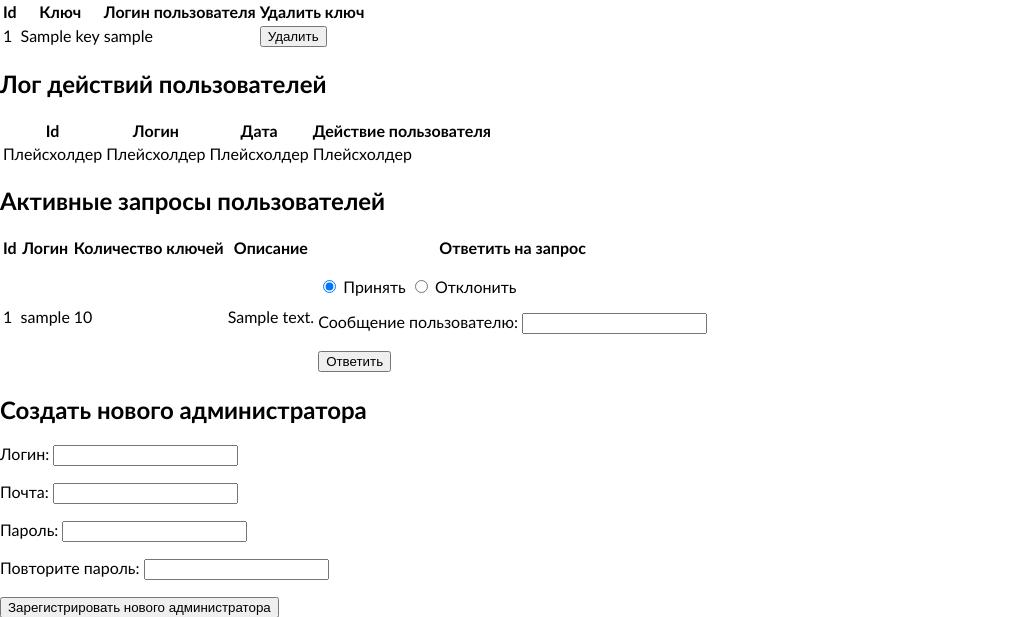
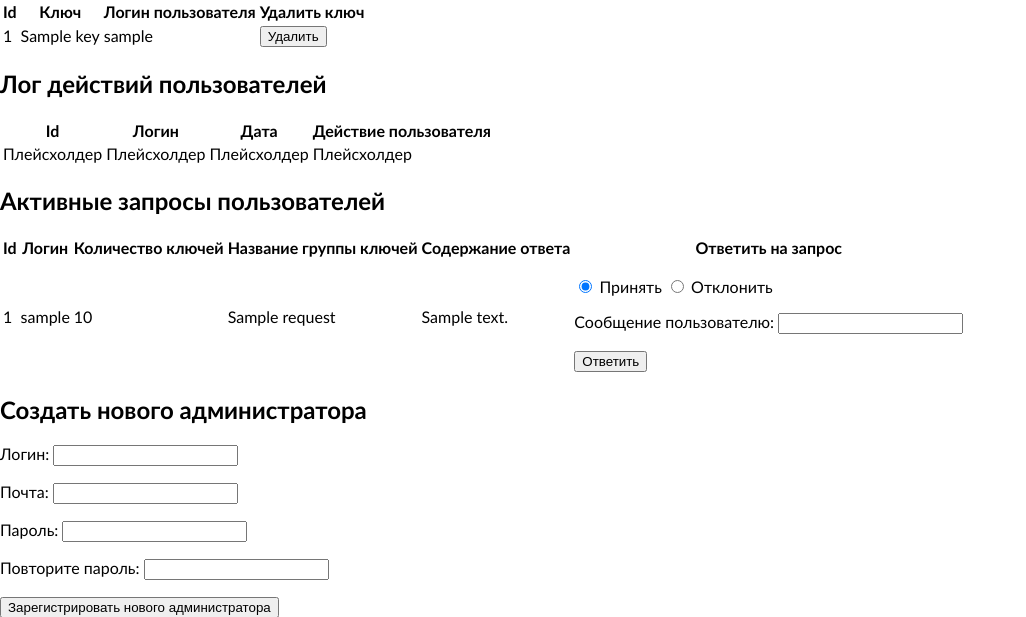
Before and after one commit to Docent681/docent-vpn, a Flask app: page /admin_dashboard in a window 1280 px wide. Shown: the part 293-910 px from the top of the page, without its empty margins (0-1026 px from the left). Run offline with Flask 3, Linux system fonts and the light colour scheme; the visitor is signed in with stand-in values (Sample User, id 1); tables that the repository leaves empty hold one stand-in row (values such as "Sample post").

Commit message:
admin_answer_request logic

```diff
--- a/backend/app.py
+++ b/backend/app.py
@@ -1,5 +1,6 @@
 from flask import Flask, redirect, render_template, url_for, request, session
 from flask_mailman import EmailMessage
+from sqlalchemy.orm import query
 from services import code_generate, create_key, delete_user_key
 from config import Config
 from extensions import db, migrate, mail
@@ -10,7 +11,7 @@ app.config.from_object(Config)
 db.init_app(app)
 mail.init_app(app)
 migrate.init_app(app, db)
-from models import User, Request, Key
+from models import RequestAnswer, User, Request, Key
 
 #Действия при прямом входе по URL
 @app.route('/')
@@ -136,6 +137,7 @@ def user_dashboard():
         return redirect(url_for('login', error=error))
     keys = Key.query.filter(Key.username == current_user).all()
 
+
     session['current_user_login'] = current_user
     return render_template('user_dashboard.html', keys=keys)
 
@@ -205,8 +207,17 @@ def admin_delete_user():
     if user is None:
         error = "Пользователь не найден в системе"
     else:
-        db.session.delete(user)
-        db.session.commit()
+        user_keys = Key.query.filter(Key.username == user.username).all()
+        for key in user_keys:
+            if delete_user_key(key.id) == 0:
+                db.session.delete(key)
+            else:
+                error = "Не получилось удалить ключ"
+        if error != "Не получилось удалить ключ":
+            db.session.delete(user)
+            db.session.commit()
+        else:
+            error = "Пользователь не был удален, так как не получилось удалить чать ключей"
 
     return redirect(url_for('admin_dashboard', error=error))
 
@@ -230,6 +241,42 @@ def admin_delete_key():
 @app.route('/admin_answer_request', methods=['POST'])
 def admin_answer_request():
     error = None
+
+    req_id = request.form.get('req_id')
+    keygroup_name = request.form.get('keygroup_name')
+    answer_request = request.form.get('answer_request')
+    answer_message = request.form.get('answer_message')
+    username = request.form.get('username')
+
+    if Request.query.filter(Request.id == req_id ).first() is not None:
+        req = Request.query.filter(Request.id == req_id ).first()
+        db.session.delete(req)
+        db.session.commit()
+
+        answer = RequestAnswer()
+        if RequestAnswer.query.filter(RequestAnswer.username == username).first() is not None:
+            old_answer = RequestAnswer.query.filter(RequestAnswer.username == username).first()
+            db.session.delete(old_answer)
+            db.session.commit()
+
+        answer.set_username(username)
+        if answer_message is None:
+            answer.set_answer("")
+        else:
+            answer.set_answer(answer_message)
+        if answer_request == "positive":
+            answer.set_verdict(True)
+        else:
+            answer.set_verdict(False)
+
+        db.session.add(answer)
+        db.session.commit()
+    else:
+        error = "Не удалось найти соответсвующий запрос"
+
+
+
+
     return redirect(url_for('admin_dashboard', error=error))
 
 @app.route('/create_new_admin', methods=['POST'])
--- a/backend/templates/admin_dashboard.html
+++ b/backend/templates/admin_dashboard.html
@@ -102,7 +102,8 @@
         <th>Id</th>
         <th>Логин</th>
         <th>Количество ключей</th>
-        <th>Описание</th>
+        <th>Название группы ключей</th>
+        <th>Содержание ответа</th>
         <th>Ответить на запрос</th>
     </tr>
     {% for req in reqs %}
@@ -117,11 +118,17 @@
             {{ req.quantity }}
         </td>
         <td>
+            {{ req.keygroup_name }}
+        </td>
+
+        <td>
             {{ req.description }}
         </td>
         <td>
             <form action="{{ url_for('admin_answer_request') }}" method="POST">
                 <input type="hidden" name="req_id" value="{{ req.id }}">
+                <input type="hidden" name="keygroup_name" value="{{ req.keygroup_name }}">
+                <input type="hidden" name="username" value="{{ req.username }}">
 
                 <p>
                 <input type="radio" id="positive" name="answer_request" value="positive" checked>
```
Also changed, not shown: backend/models.py (+13 -0 lines).
